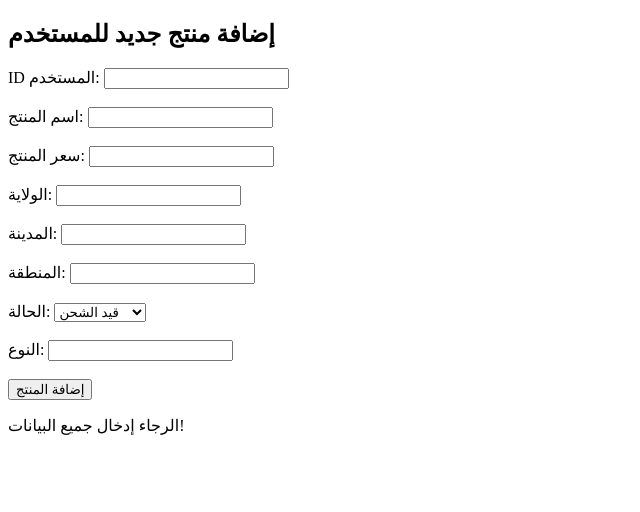
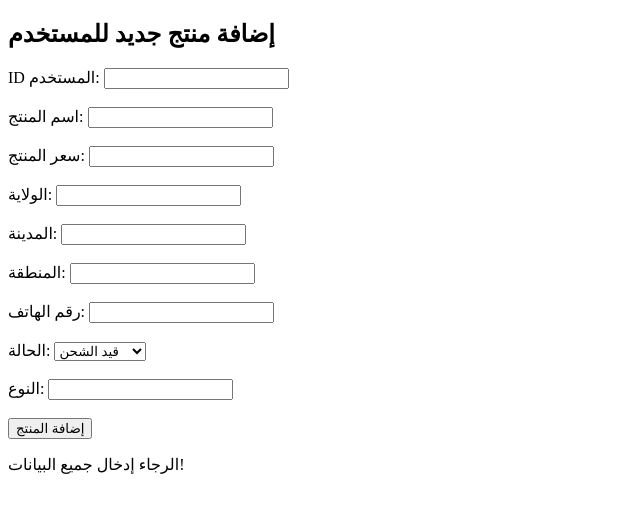
Before and after one commit to Afc4500q/Try, a plain HTML site: page gffgfyguudydariitert.html in a window 1280 px wide. Both pictures are taken after a click on the button "إضافة المنتج". Shown: the whole page, without its empty margins (0-640 px from the left). Drawn offline with Linux system fonts and the light colour scheme.

Commit message:
Update gffgfyguudydariitert.html

```diff
--- a/gffgfyguudydariitert.html
+++ b/gffgfyguudydariitert.html
@@ -31,6 +31,9 @@
     <label for="area">المنطقة:</label>
     <input type="text" id="area" required>
     <br><br>
+      <label for="phone">رقم الهاتف:</label>
+    <input type="Number" id="phone" required>
+    <br><br>
 
     <label for="status">الحالة:</label>
     <select id="status" required>
@@ -57,11 +60,12 @@
             const state = document.getElementById("state").value;
             const city = document.getElementById("city").value;
             const area = document.getElementById("area").value;
+            const phone = document.getElementById("phone").value;
             const status = document.getElementById("status").value;
             const type = document.getElementById("type").value;
             const message = document.getElementById("message");
 
-            if (!userId || !productName || !productPrice || !state || !city || !area || !status || !type) {
+            if (!userId || !productName || !productPrice || !state || !city || !area || !phone || !status || !type) {
                 message.textContent = "الرجاء إدخال جميع البيانات!";
                 return;
             }
@@ -80,12 +84,13 @@
 
                 // إنشاء كائن المنتج الجديد
                 const newProduct = {
-                    id: newProductId, // ID المنتج يتم توليده تلقائيًا
+                    id: 11+newProductId, // ID المنتج يتم توليده تلقائيًا
                     name: productName,
                     price: parseFloat(productPrice),
                     state: state,
                     city: city,
                     area: area,
+                    phone: phone,
                     status: status,
                     type: type
                 };
```
